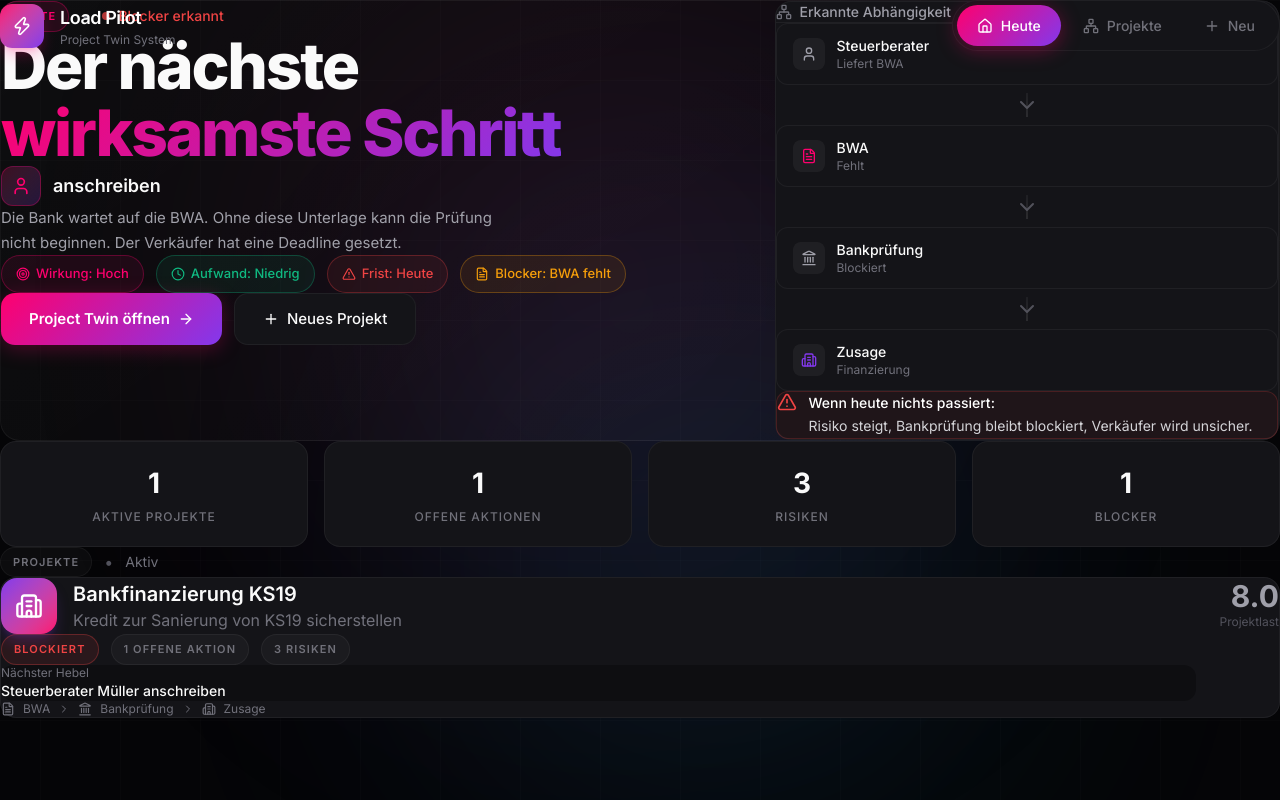
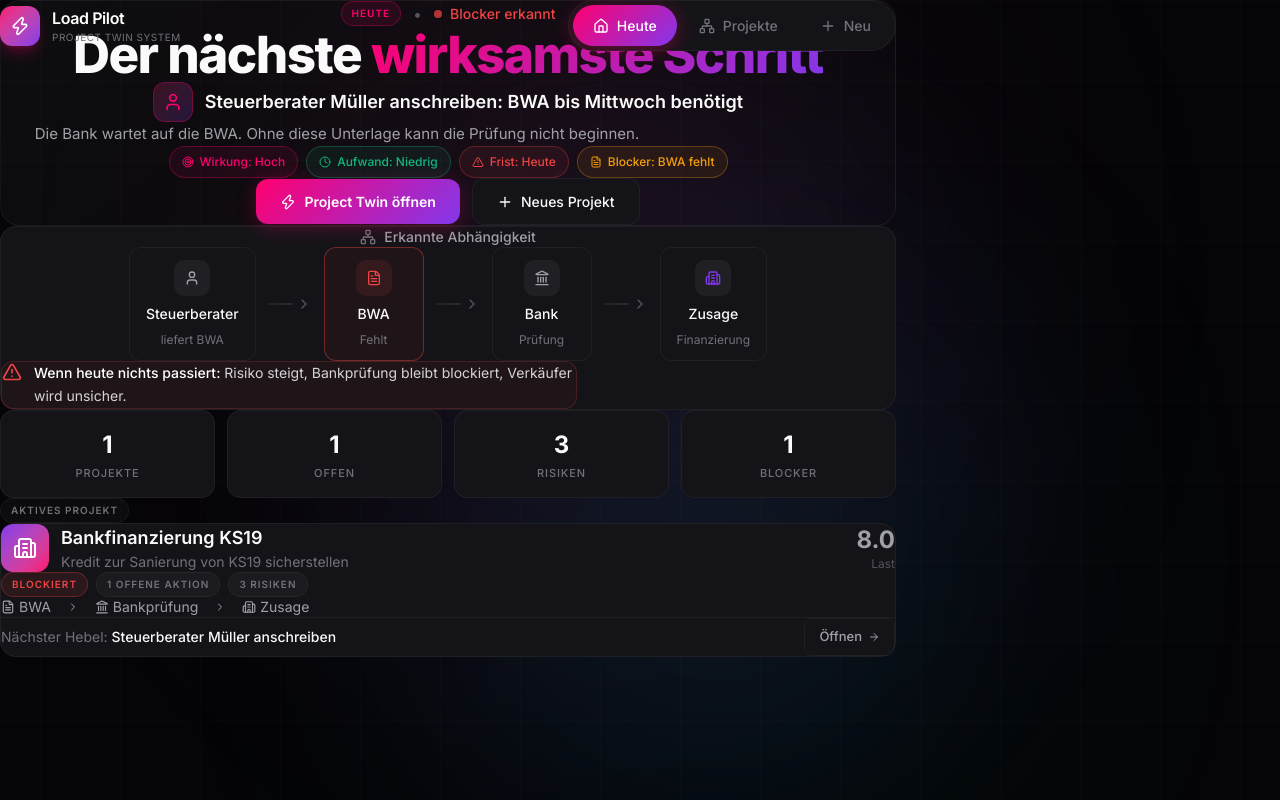
Before and after one commit to OSIONSolutionXR/osion-load-pilot, a React (Vite) app: page / in a window 1280 px wide. Built offline with nearby package versions, Linux system fonts and the light colour scheme.

Commit message:
feat: compact centered layout with horizontal dependency diagram

```diff
--- a/src/App.tsx
+++ b/src/App.tsx
@@ -22,16 +22,16 @@ function App() {
       <div className="ambient-glow bottom-0 right-1/4 w-[500px] h-[500px] rounded-full bg-gradient-to-br from-[#3a86ff] to-[#00f5ff]" />
 
       {/* Header */}
-      <header className="fixed top-0 left-0 right-0 z-50 px-6 py-5">
-        <div className="max-w-7xl mx-auto flex items-center justify-between">
+      <header className="fixed top-0 left-0 right-0 z-50 px-6 py-4">
+        <div className="max-w-4xl mx-auto flex items-center justify-between">
           {/* Logo */}
-          <div className="flex items-center gap-4">
-            <div className="w-11 h-11 rounded-xl bg-gradient-to-br from-[#ff006e] to-[#8338ec] flex items-center justify-center shadow-lg shadow-[#ff006e]/25">
+          <div className="flex items-center gap-3">
+            <div className="w-10 h-10 rounded-xl bg-gradient-to-br from-[#ff006e] to-[#8338ec] flex items-center justify-center shadow-lg shadow-[#ff006e]/25">
               <Zap className="w-5 h-5 text-white" />
             </div>
             <div>
-              <h1 className="font-semibold text-lg tracking-tight text-white">Load Pilot</h1>
-              <p className="text-xs text-zinc-500">Project Twin System</p>
+              <h1 className="font-semibold text-base tracking-tight text-white">Load Pilot</h1>
+              <p className="text-[10px] text-zinc-500 uppercase tracking-wider">Project Twin System</p>
             </div>
           </div>
 
@@ -60,8 +60,8 @@ function App() {
       </header>
 
       {/* Main Content */}
-      <main className="pt-28 pb-12 px-6 relative z-10">
-        <div className="max-w-7xl mx-auto">
+      <main className="pt-24 pb-12 px-6 relative z-10">
+        <div className="max-w-4xl mx-auto">
           {currentView === 'today' && (
             <TodayScreen
               onNewProject={() => navigateTo('input')}
--- a/src/index.css
+++ b/src/index.css
@@ -69,57 +69,49 @@ html, body, #root {
   opacity: 0.12;
 }
 
-/* Typography Scale */
+/* Typography */
 .text-hero {
-  font-size: clamp(2.5rem, 5vw, 4.5rem);
+  font-size: clamp(2rem, 4vw, 3.5rem);
   font-weight: 800;
-  letter-spacing: -0.035em;
-  line-height: 1.05;
+  letter-spacing: -0.03em;
+  line-height: 1.1;
 }
 
 .text-headline {
-  font-size: clamp(1.25rem, 2.5vw, 1.75rem);
+  font-size: clamp(1.125rem, 2vw, 1.5rem);
   font-weight: 700;
   letter-spacing: -0.02em;
-  line-height: 1.2;
 }
 
 .text-subhead {
-  font-size: 1.125rem;
+  font-size: 1rem;
   font-weight: 600;
-  letter-spacing: -0.01em;
 }
 
 .text-label {
-  font-size: 0.6875rem;
+  font-size: 0.625rem;
   font-weight: 600;
-  letter-spacing: 0.12em;
+  letter-spacing: 0.1em;
   text-transform: uppercase;
 }
 
 .text-body {
   font-size: 0.9375rem;
-  line-height: 1.65;
+  line-height: 1.6;
   color: var(--text-secondary);
 }
 
 .text-caption {
-  font-size: 0.8125rem;
+  font-size: 0.75rem;
   color: var(--text-tertiary);
 }
 
-/* Premium Card System */
+/* Cards */
 .card-primary {
   background: linear-gradient(145deg, rgba(255, 255, 255, 0.04), rgba(255, 255, 255, 0.01));
   border: 1px solid var(--border-subtle);
   border-radius: 20px;
   backdrop-filter: blur(24px);
-  transition: all 0.4s cubic-bezier(0.4, 0, 0.2, 1);
-}
-
-.card-primary:hover {
-  border-color: var(--border-strong);
-  background: linear-gradient(145deg, rgba(255, 255, 255, 0.05), rgba(255, 255, 255, 0.02));
 }
 
 .card-secondary {
@@ -158,7 +150,6 @@ html, body, #root {
   border: none;
   cursor: pointer;
   transition: all 0.25s cubic-bezier(0.4, 0, 0.2, 1);
-  position: relative;
 }
 
 .pill-nav-item:hover {
@@ -172,24 +163,18 @@ html, body, #root {
   box-shadow: 0 4px 20px rgba(255, 0, 110, 0.35);
 }
 
-/* STATUS PILLS */
+/* Status Pills */
 .status-pill {
   display: inline-flex;
   align-items: center;
   gap: 6px;
-  padding: 8px 14px;
+  padding: 6px 12px;
   border-radius: 100px;
-  font-size: 0.8125rem;
+  font-size: 0.75rem;
   font-weight: 500;
   border: 1px solid var(--border-subtle);
   background: var(--bg-elevated);
   white-space: nowrap;
-}
-
-.status-pill-dot {
-  width: 6px;
-  height: 6px;
-  border-radius: 50%;
 }
 
 .status-pill-high {
@@ -216,92 +201,88 @@ html, body, #root {
   color: var(--accent-amber);
 }
 
-/* STAT CARDS */
+/* Stat Cards */
 .stat-card {
   background: var(--bg-elevated);
   border: 1px solid var(--border-subtle);
-  border-radius: 16px;
-  padding: 20px;
-  text-align: center;
+  border-radius: 14px;
+  padding: 16px 20px;
   transition: all 0.3s ease;
 }
 
 .stat-card:hover {
   border-color: var(--border-strong);
-  transform: translateY(-2px);
 }
 
 .stat-card-value {
-  font-size: 1.75rem;
+  font-size: 1.5rem;
   font-weight: 700;
   color: var(--text-primary);
-  margin-bottom: 4px;
+  margin-bottom: 2px;
 }
 
 .stat-card-label {
-  font-size: 0.75rem;
+  font-size: 0.6875rem;
   font-weight: 500;
   letter-spacing: 0.08em;
   text-transform: uppercase;
   color: var(--text-tertiary);
 }
 
-/* DEPENDENCY FLOW */
-.dependency-flow {
+/* Dependency Diagram */
+.diagram-container {
+  display: flex;
+  align-items: center;
+  justify-content: center;
+  gap: 12px;
+  flex-wrap: wrap;
+}
+
+.diagram-node {
   display: flex;
   flex-direction: column;
+  align-items: center;
   gap: 8px;
+  padding: 12px 16px;
+  min-width: 100px;
+  border-radius: 12px;
+  border: 1px solid var(--border-subtle);
+  background: var(--bg-elevated);
+  text-align: center;
 }
 
-.dependency-node {
-  display: flex;
-  align-items: center;
-  gap: 12px;
-  padding: 12px 16px;
-  background: var(--bg-elevated);
-  border: 1px solid var(--border-subtle);
-  border-radius: 12px;
-}
-
-.dependency-node-icon {
-  width: 32px;
-  height: 32px;
-  border-radius: 8px;
+.diagram-node-icon {
+  width: 36px;
+  height: 36px;
+  border-radius: 10px;
   display: flex;
   align-items: center;
   justify-content: center;
   background: rgba(255, 255, 255, 0.05);
 }
 
-.dependency-node-blocked {
-  border-color: rgba(255, 0, 110, 0.4);
-  background: rgba(255, 0, 110, 0.05);
+.diagram-node-blocked {
+  border-color: rgba(239, 68, 68, 0.4);
+  background: rgba(239, 68, 68, 0.05);
 }
 
-.dependency-node-blocked .dependency-node-icon {
-  background: rgba(255, 0, 110, 0.1);
-  color: var(--accent-magenta);
+.diagram-node-blocked .diagram-node-icon {
+  background: rgba(239, 68, 68, 0.1);
+  color: var(--accent-red);
 }
 
-.dependency-connector {
+.diagram-connector {
   display: flex;
   align-items: center;
-  justify-content: center;
-  height: 24px;
-  position: relative;
+  color: var(--text-muted);
+  font-size: 0.75rem;
 }
 
-.dependency-connector::before {
-  content: '';
-  width: 2px;
-  height: 100%;
-  background: linear-gradient(to bottom, var(--border-subtle), var(--border-strong));
-}
-
-.dependency-connector-arrow {
-  position: absolute;
-  bottom: 0;
-  color: var(--text-muted);
+.diagram-connector-line {
+  width: 24px;
+  height: 2px;
+  background: linear-gradient(to right, var(--border-subtle), var(--border-strong));
+  margin-right: 4px;
 }
 
 /* Buttons */
@@ -310,13 +291,13 @@ html, body, #root {
   align-items: center;
   justify-content: center;
   gap: 8px;
-  padding: 14px 28px;
+  padding: 12px 24px;
   background: linear-gradient(135deg, var(--accent-magenta), var(--accent-purple));
   color: white;
   font-weight: 600;
-  font-size: 0.9375rem;
+  font-size: 0.875rem;
   border: none;
-  border-radius: 14px;
+  border-radius: 12px;
   cursor: pointer;
   transition: all 0.3s cubic-bezier(0.4, 0, 0.2, 1);
   box-shadow: 0 4px 20px rgba(255, 0, 110, 0.25);
@@ -327,22 +308,18 @@ html, body, #root {
   box-shadow: 0 8px 30px rgba(255, 0, 110, 0.35);
 }
 
-.btn-primary:active {
-  transform: translateY(0);
-}
-
 .btn-secondary {
   display: inline-flex;
   align-items: center;
   justify-content: center;
   gap: 8px;
-  padding: 14px 28px;
+  padding: 12px 24px;
   background: var(--bg-elevated);
   color: var(--text-primary);
   font-weight: 500;
-  font-size: 0.9375rem;
+  font-size: 0.875rem;
   border: 1px solid var(--border-subtle);
-  border-radius: 14px;
+  border-radius: 12px;
   cursor: pointer;
   transition: all 0.3s ease;
 }
@@ -355,14 +332,14 @@ html, body, #root {
 .btn-ghost {
   display: inline-flex;
   align-items: center;
-  gap: 8px;
-  padding: 10px 16px;
+  gap: 6px;
+  padding: 8px 14px;
   background: transparent;
   color: var(--text-secondary);
-  font-size: 0.875rem;
+  font-size: 0.8125rem;
   font-weight: 500;
   border: 1px solid var(--border-subtle);
-  border-radius: 10px;
+  border-radius: 8px;
   cursor: pointer;
   transition: all 0.2s ease;
 }
@@ -373,12 +350,12 @@ html, body, #root {
   border-color: var(--border-strong);
 }
 
-/* Labels / Badges */
+/* Labels */
 .label {
   display: inline-flex;
   align-items: center;
-  padding: 6px 12px;
-  font-size: 0.6875rem;
+  padding: 4px 10px;
+  font-size: 0.625rem;
   font-weight: 600;
   letter-spacing: 0.1em;
   text-transform: uppercase;
@@ -410,12 +387,27 @@ html, body, #root {
 
 /* Animations */
 @keyframes fadeInUp {
-  from { opacity: 0; transform: translateY(20px); }
+  from { opacity: 0; transform: translateY(16px); }
   to { opacity: 1; transform: translateY(0); }
 }
 
 .animate-fade-in-up {
   animation: fadeInUp 0.5s cubic-bezier(0.4, 0, 0.2, 1) forwards;
+}
+
+/* Focus */
+:focus-visible {
+  outline: 2px solid var(--accent-magenta);
+  outline-offset: 2px;
+}
+
+/* Interactive */
+button, a, .cursor-pointer {
+  cursor: pointer;
+}
+
+button:active {
+  transform: scale(0.98);
 }
 
 /* Scrollbar */
@@ -431,22 +423,3 @@ html, body, #root {
   background: var(--border-subtle);
   border-radius: 3px;
 }
-
-::-webkit-scrollbar-thumb:hover {
-  background: var(--border-strong);
-}
-
-/* Focus States */
-:focus-visible {
-  outline: 2px solid var(--accent-magenta);
-  outline-offset: 2px;
-}
-
-/* Interactive elements */
-button, a, .cursor-pointer {
-  cursor: pointer;
-}
-
-button:active {
-  transform: scale(0.98);
-}
--- a/src/screens/TodayScreen.tsx
+++ b/src/screens/TodayScreen.tsx
@@ -9,9 +9,10 @@ import {
   Landmark,
   FileText,
   ChevronRight,
-  Network
+  Network,
+  Zap
 } from 'lucide-react'
-import { dummyProject, dummyActors } from '../data/dummyData'
+import { dummyProject, dummyActors, dummyRisks, getNextMove } from '../data/dummyData'
 
 interface TodayScreenProps {
   onNewProject: () => void
@@ -19,128 +20,100 @@ interface TodayScreenProps {
 }
 
 export default function TodayScreen({ onNewProject, onOpenTwin }: TodayScreenProps) {
-  const targetActor = dummyActors.find(a => a.id === 'steuerberater')
+  const nextMove = getNextMove()
+  const targetActor = dummyActors.find(a => a.id === nextMove.targetActor)
 
   return (
-    <div className="space-y-8 animate-fade-in-up">
-      {/* HERO: 2-Spalten Layout */}
-      <section className="card-primary p-8 md:p-10">
-        <div className="grid grid-cols-1 lg:grid-cols-12 gap-8 lg:gap-12">
-
-          {/* Links: Primary Decision Panel */}
-          <div className="lg:col-span-7 space-y-6">
+    <div className="space-y-6 animate-fade-in-up max-w-4xl mx-auto">
+      {/* HERO - Kompakt, mittig, eine Zeile */}
+      <section className="card-primary p-6 md:p-8">
+        <div className="text-center">
           {/* Label */}
-            <div className="flex items-center gap-3">
+          <div className="flex items-center justify-center gap-3 mb-4">
             <span className="label label-accent">Heute</span>
-              <span className="text-zinc-500">•</span>
+            <span className="text-zinc-600">•</span>
             <div className="flex items-center gap-2">
               <span className="w-2 h-2 rounded-full bg-[#ef4444] animate-pulse" />
               <span className="text-sm text-[#ef4444] font-medium">Blocker erkannt</span>
             </div>
           </div>
 
-            {/* Headline */}
-            <h1 className="text-hero">
-              Der nächste
-              <br />
-              <span className="gradient-text-accent">wirksamste Schritt</span>
+          {/* Headline in einer Zeile */}
+          <h1 className="text-hero mb-4">
+            Der nächste <span className="gradient-text-accent">wirksamste Schritt</span>
           </h1>
 
           {/* Empfehlung */}
-            <div className="space-y-3">
-              <div className="flex items-center gap-3">
+          <div className="flex items-center justify-center gap-3 mb-4">
             <div className="w-10 h-10 rounded-xl bg-gradient-to-br from-[#ff006e]/20 to-[#8338ec]/20 flex items-center justify-center border border-[#ff006e]/30">
               <User className="w-5 h-5 text-[#ff006e]" />
             </div>
-                <span className="text-lg font-semibold">{targetActor?.name} anschreiben</span>
+            <span className="text-lg font-semibold">{targetActor?.name} anschreiben: BWA bis Mittwoch benötigt</span>
           </div>
 
-              <p className="text-body max-w-lg">
+          <p className="text-body max-w-2xl mx-auto mb-5">
             Die Bank wartet auf die BWA. Ohne diese Unterlage kann die Prüfung nicht beginnen.
-                Der Verkäufer hat eine Deadline gesetzt.
           </p>
-            </div>
 
           {/* Status Pills */}
-            <div className="flex flex-wrap gap-3 pt-2">
-              <StatusPill
-                icon={<Target className="w-3.5 h-3.5" />}
-                label="Wirkung"
-                value="Hoch"
-                type="high"
-              />
-              <StatusPill
-                icon={<Clock className="w-3.5 h-3.5" />}
-                label="Aufwand"
-                value="Niedrig"
-                type="low"
-              />
-              <StatusPill
-                icon={<AlertTriangle className="w-3.5 h-3.5" />}
-                label="Frist"
-                value="Heute"
-                type="urgent"
-              />
-              <StatusPill
-                icon={<FileText className="w-3.5 h-3.5" />}
-                label="Blocker"
-                value="BWA fehlt"
-                type="amber"
-              />
+          <div className="flex flex-wrap items-center justify-center gap-2 mb-5">
+            <StatusPill icon={<Target className="w-3 h-3" />} label="Wirkung" value="Hoch" type="high" />
+            <StatusPill icon={<Clock className="w-3 h-3" />} label="Aufwand" value="Niedrig" type="low" />
+            <StatusPill icon={<AlertTriangle className="w-3 h-3" />} label="Frist" value="Heute" type="urgent" />
+            <StatusPill icon={<FileText className="w-3 h-3" />} label="Blocker" value="BWA fehlt" type="amber" />
           </div>
 
           {/* CTAs */}
-            <div className="flex flex-wrap gap-3 pt-4">
+          <div className="flex flex-wrap items-center justify-center gap-3">
             <button onClick={onOpenTwin} className="btn-primary">
+              <Zap className="w-4 h-4" />
               Project Twin öffnen
-                <ArrowRight className="w-4 h-4" />
             </button>
-
             <button onClick={onNewProject} className="btn-secondary">
               <Plus className="w-4 h-4" />
               Neues Projekt
             </button>
           </div>
         </div>
+      </section>
 
-          {/* Rechts: Dependency Preview Panel */}
-          <div className="lg:col-span-5">
-            <div className="card-secondary h-full p-6">
-              <div className="flex items-center gap-2 mb-6 pb-4 border-b border-white/5">
+      {/* DEPENDENCY DIAGRAM */}
+      <section className="card-secondary p-5">
+        <div className="flex items-center justify-center gap-2 mb-4">
           <Network className="w-4 h-4 text-zinc-500" />
           <span className="text-sm font-medium text-zinc-400">Erkannte Abhängigkeit</span>
         </div>
 
-              {/* Dependency Flow */}
-              <div className="dependency-flow">
-                <DependencyNode
+        {/* Horizontal Diagram */}
+        <div className="diagram-container">
+          <DiagramNode
             icon={<User className="w-4 h-4" />}
             title="Steuerberater"
-                  subtitle="Liefert BWA"
-                  status="waiting"
+            subtitle="liefert BWA"
+            status="normal"
           />
 
-                <DependencyConnector />
+          <DiagramConnector />
 
-                <DependencyNode
+          <DiagramNode
             icon={<FileText className="w-4 h-4" />}
             title="BWA"
             subtitle="Fehlt"
             status="blocked"
           />
 
-                <DependencyConnector />
+          <DiagramConnector />
 
-                <DependencyNode
+          <DiagramNode
             icon={<Landmark className="w-4 h-4" />}
-                  title="Bankprüfung"
-                  subtitle="Blockiert"
-                  status="waiting"
+            title="Bank"
+            subtitle="Prüfung"
+            status="normal"
           />
 
-                <DependencyConnector />
+          <DiagramConnector />
 
-                <DependencyNode
+          <DiagramNode
             icon={<Building2 className="w-4 h-4" />}
             title="Zusage"
             subtitle="Finanzierung"
@@ -149,81 +122,85 @@ export default function TodayScreen({ onNewProject, onOpenTwin }: TodayScreenPro
         </div>
 
         {/* Risk Warning */}
-              <div className="mt-6 p-4 rounded-xl bg-[#ef4444]/5 border border-[#ef4444]/20">
+        <div className="mt-4 p-4 rounded-xl bg-[#ef4444]/5 border border-[#ef4444]/20 max-w-xl mx-auto">
           <div className="flex items-start gap-3">
             <AlertTriangle className="w-5 h-5 text-[#ef4444] flex-shrink-0 mt-0.5" />
             <p className="text-sm text-zinc-300 leading-relaxed">
-                    <span className="font-medium text-white">Wenn heute nichts passiert:</span>
-                    <br />
+              <span className="font-medium text-white">Wenn heute nichts passiert:</span>{' '}
               Risiko steigt, Bankprüfung bleibt blockiert, Verkäufer wird unsicher.
             </p>
-                </div>
-              </div>
-            </div>
           </div>
         </div>
       </section>
 
       {/* SYSTEM SIGNALS */}
       <section>
-        <div className="grid grid-cols-2 md:grid-cols-4 gap-4">
-          <StatCard value="1" label="Aktive Projekte" />
-          <StatCard value="1" label="Offene Aktionen" />
+        <div className="grid grid-cols-4 gap-3">
+          <StatCard value="1" label="Projekte" />
+          <StatCard value="1" label="Offen" />
           <StatCard value="3" label="Risiken" />
           <StatCard value="1" label="Blocker" />
         </div>
       </section>
 
-      {/* AKTIVE PROJEKTE */}
+      {/* AKTIVES PROJEKT */}
       <section>
-        <div className="flex items-center justify-between mb-6">
-          <div className="flex items-center gap-3">
-            <span className="label">Projekte</span>
-            <span className="text-zinc-600">•</span>
-            <span className="text-sm text-zinc-500">Aktiv</span>
+        <div className="flex items-center gap-2 mb-4">
+          <span className="label">Aktives Projekt</span>
+        </div>
+
+        <div className="card-secondary p-5" onClick={onOpenTwin}>
+          <div className="flex items-start justify-between gap-4">
+            <div className="flex-1 min-w-0">
+              <div className="flex items-center gap-3 mb-3">
+                <div className="w-12 h-12 rounded-xl bg-gradient-to-br from-[#8338ec] to-[#ff006e] flex items-center justify-center shadow-lg">
+                  <Building2 className="w-6 h-6 text-white" />
+                </div>
+                <div>
+                  <h3 className="text-lg font-semibold">{dummyProject.name}</h3>
+                  <p className="text-sm text-zinc-500">{dummyProject.goal}</p>
                 </div>
               </div>
 
-        <div className="card-secondary p-6 group cursor-pointer" onClick={onOpenTwin}>
-          <div className="flex items-start justify-between gap-6">
-            <div className="flex-1 min-w-0">
-              <div className="flex items-center gap-4 mb-4">
-                <div className="w-14 h-14 rounded-2xl bg-gradient-to-br from-[#8338ec] to-[#ff006e] flex items-center justify-center shadow-lg shadow-[#8338ec]/25">
-                  <Building2 className="w-7 h-7 text-white" />
-                </div>
-                <div>
-                  <h3 className="text-xl font-semibold">{dummyProject.name}</h3>
-                  <p className="text-zinc-500">{dummyProject.goal}</p>
-                </div>
+              <div className="flex flex-wrap items-center gap-2">
+                <span className="label label-blocked">Blockiert</span>
+                <span className="label">1 offene Aktion</span>
+                <span className="label">{dummyRisks.length} Risiken</span>
               </div>
 
-              <div className="flex flex-wrap items-center gap-3">
-                <span className="label label-blocked">Blockiert</span>
-                <span className="label">1 offene Aktion</span>
-                <span className="label">3 Risiken</span>
-              </div>
-
-              <div className="mt-4 p-4 rounded-xl bg-black/30">
-                <div className="text-xs text-zinc-500 mb-2">Nächster Hebel</div>
-                <div className="text-sm font-medium">Steuerberater Müller anschreiben</div>
-              </div>
-
-              <div className="mt-4 flex items-center gap-2 text-xs text-zinc-500">
+              <div className="mt-4 flex items-center gap-4 text-sm text-zinc-400">
+                <div className="flex items-center gap-1">
                   <FileText className="w-3.5 h-3.5" />
                   <span>BWA</span>
+                </div>
                 <ChevronRight className="w-3 h-3" />
+                <div className="flex items-center gap-1">
                   <Landmark className="w-3.5 h-3.5" />
                   <span>Bankprüfung</span>
+                </div>
                 <ChevronRight className="w-3 h-3" />
+                <div className="flex items-center gap-1">
                   <Building2 className="w-3.5 h-3.5" />
                   <span>Zusage</span>
                 </div>
               </div>
+            </div>
 
             <div className="text-right">
-              <div className="text-3xl font-bold text-zinc-400">{dummyProject.loadScore.toFixed(1)}</div>
-              <div className="text-xs text-zinc-600 mt-1">Projektlast</div>
+              <div className="text-2xl font-bold text-zinc-400">{dummyProject.loadScore.toFixed(1)}</div>
+              <div className="text-xs text-zinc-600">Last</div>
             </div>
+          </div>
+
+          <div className="mt-4 pt-4 border-t border-white/5 flex items-center justify-between">
+            <div className="text-sm">
+              <span className="text-zinc-500">Nächster Hebel: </span>
+              <span className="font-medium">Steuerberater Müller anschreiben</span>
+            </div>
+            <button className="btn-ghost">
+              Öffnen
+              <ArrowRight className="w-3 h-3" />
+            </button>
           </div>
         </div>
       </section>
@@ -254,7 +231,7 @@ function StatusPill({ icon, label, value, type }: {
   )
 }
 
-function DependencyNode({
+function DiagramNode({
   icon,
   title,
   subtitle,
@@ -263,44 +240,43 @@ function DependencyNode({
   icon: React.ReactNode;
   title: string;
   subtitle: string;
-  status: 'waiting' | 'blocked' | 'goal'
+  status: 'normal' | 'blocked' | 'goal'
 }) {
   const statusStyles = {
-    waiting: 'border-zinc-700/50 bg-zinc-900/50',
-    blocked: 'border-[#ff006e]/40 bg-[#ff006e]/5',
-    goal: 'border-[#8338ec]/40 bg-[#8338ec]/5'
+    normal: '',
+    blocked: 'diagram-node-blocked',
+    goal: 'border-[#8338ec]/50 bg-[#8338ec]/5'
   }
 
   const iconStyles = {
-    waiting: 'bg-zinc-800 text-zinc-400',
-    blocked: 'bg-[#ff006e]/10 text-[#ff006e]',
+    normal: 'bg-zinc-800 text-zinc-400',
+    blocked: 'bg-[#ef4444]/10 text-[#ef4444]',
     goal: 'bg-[#8338ec]/10 text-[#8338ec]'
   }
 
   return (
-    <div className={`dependency-node ${statusStyles[status]}`}>
-      <div className={`dependency-node-icon ${iconStyles[status]}`}>
+    <div className={`diagram-node ${statusStyles[status]}`}>
+      <div className={`diagram-node-icon ${iconStyles[status]}`}>
         {icon}
       </div>
-      <div className="flex-1 min-w-0">
-        <div className="font-medium text-sm truncate">{title}</div>
-        <div className="text-xs text-zinc-500 truncate">{subtitle}</div>
-      </div>
+      <div className="font-medium text-sm">{title}</div>
+      <div className="text-xs text-zinc-500">{subtitle}</div>
     </div>
   )
 }
 
-function DependencyConnector() {
+function DiagramConnector() {
   return (
-    <div className="dependency-connector">
-      <ChevronRight className="dependency-connector-arrow rotate-90" />
+    <div className="diagram-connector">
+      <div className="diagram-connector-line" />
+      <ChevronRight className="w-4 h-4" />
     </div>
   )
 }
 
 function StatCard({ value, label }: { value: string; label: string }) {
   return (
-    <div className="stat-card">
+    <div className="stat-card text-center">
       <div className="stat-card-value">{value}</div>
       <div className="stat-card-label">{label}</div>
     </div>
```
Lines whose indentation alone changed are shown as unchanged.
